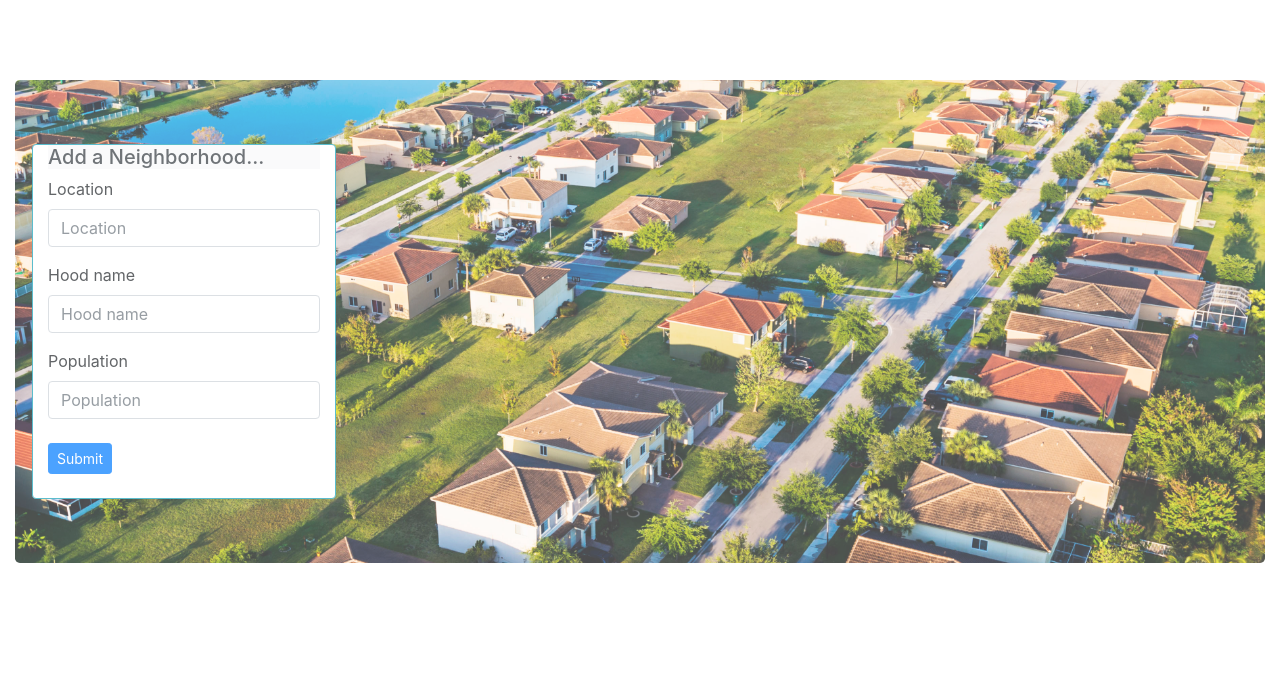
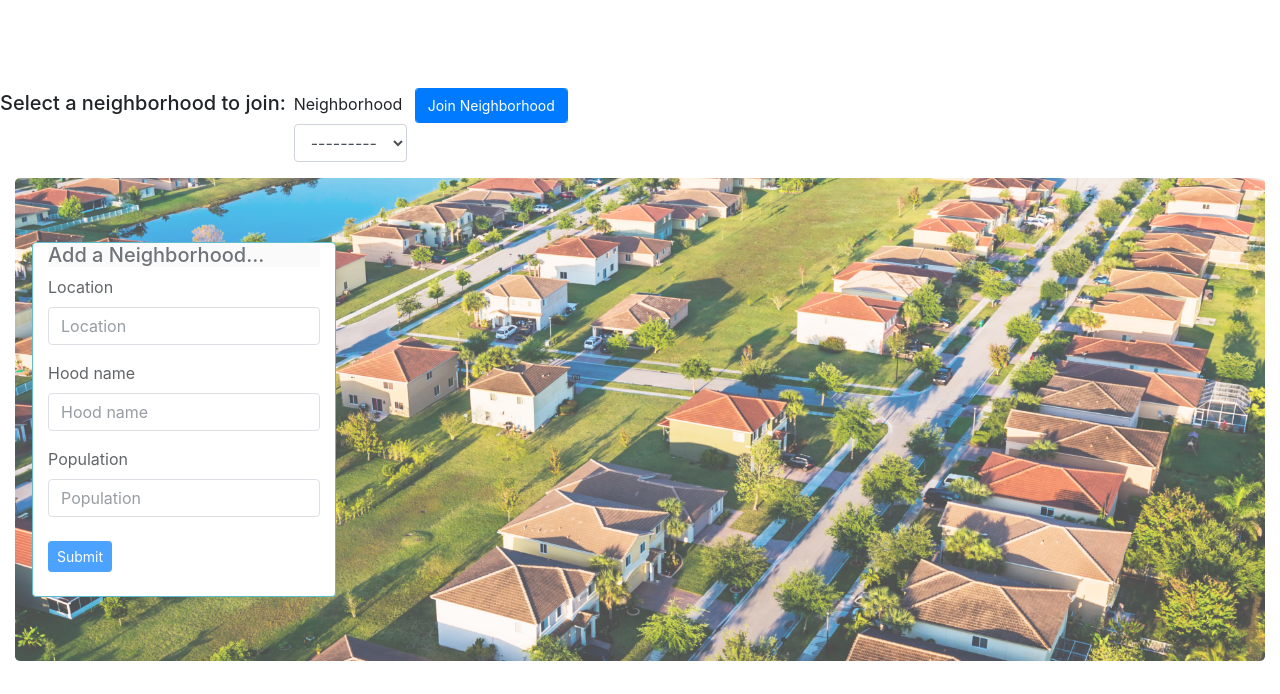
Before and after one commit to rknyra/in-the-know, a Django app: page /neighborhoods/ in a window 1280 px wide. Shown: the part 106-800 px from the top of the page. Run offline with Django 3.2, Linux system fonts and the light colour scheme; the visitor is signed in with stand-in values (Sample User, id 1); data that the repository does not hold is empty; some libraries are stand-ins or nearby versions.

Commit message:
change the position of the neighborhood-joining form to a more user-friendly section on the page

```diff
--- a/itk_app/templates/itk_pages/neighborhoods.html
+++ b/itk_app/templates/itk_pages/neighborhoods.html
@@ -6,7 +6,22 @@
 {{ block.super }}
 
 <div class="container-fluid topBuffer">
+        <div class="row">
+            <div style="display:flex; align-items:baseline;">
+                <h5 class="mr-2"> Select a neighborhood to join: </h5>
+                <form enctype="multipart/form" action="{% url 'join_neighborhood' request.user.profile.neighborhood.id %}" method="post" style="display:flex; align-items:baseline;">
+                    {% csrf_token %}
+
+                    {% bootstrap_form joinForm layout='inline' %}
+
+                    <div class="form-group">
+                    <input type="submit" class="form-control btn btn-primary btn-sm ml-2 my-2" value="Join Neighborhood">
+                    </div>
+                </form>
+            </div>
+        </div>
     <div class="jumbotron bg-img">
+
         <div class="row">
 
                 {% for neighborhood in neighborhoods %}
@@ -18,18 +33,6 @@
                             <li class="list-group-item"> Population: {{ neighborhood.population }} </li>
                             <li class="list-group-item"> Admin: {{ neighborhood.user }} </li>
                         </ul>
-
-                        <div class="card-footer">
-                            <form enctype="multipart/form" action="{% url 'join_neighborhood' request.user.profile.neighborhood.id %}" method="post">
-                                {% csrf_token %}
-
-                                {% bootstrap_form joinForm layout='inline' %}
-
-                                <div class="form-group">
-                                <input type="submit" class="form-control btn btn-primary btn-sm my-2" value="Join Neighborhood">
-                                </div>
-                            </form>
-                        </div>
                     </div>
                 </div>
 
```
